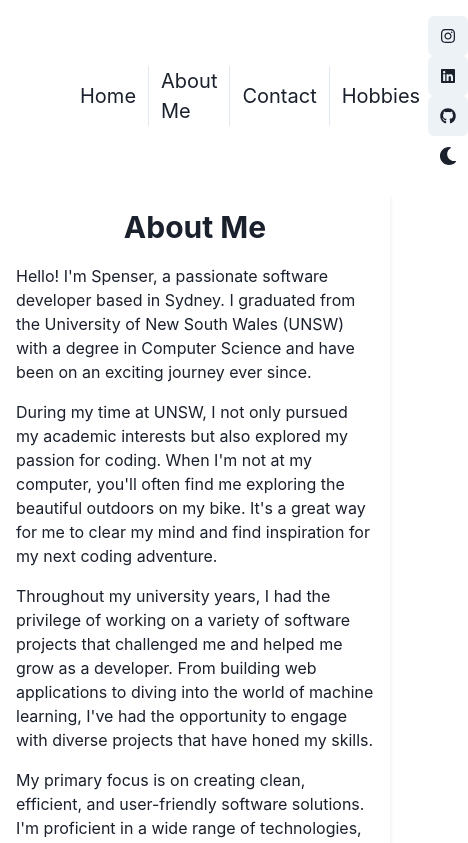
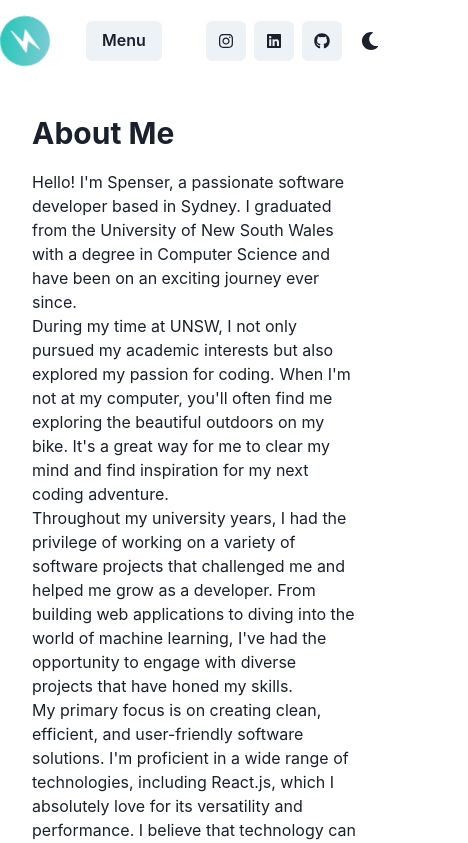
Before and after one commit to davo1233/portfolio-website, a React (Create React App) app in the folder my-app/: page /about in a window 390 px wide. Shown: the top 843 px of the page, 468 px wide, since content can reach past the window. Built offline with nearby package versions, Linux system fonts and the light colour scheme; no server answers.

Commit message:
added menu that changes when it becomes mobile view

```diff
--- a/my-app/src/App.js
+++ b/my-app/src/App.js
@@ -1,49 +1,33 @@
 import React from 'react';
-import {
-  ChakraProvider,
-  VStack,
-  theme,
-  Flex,
-  Heading,
-  Container,
-  Stack,
-  Box,
-
-} from '@chakra-ui/react';
+import { ChakraProvider, VStack, theme, Grid, Box } from '@chakra-ui/react';
 import Home from './pages/Home';
 import Contact from './pages/Contact';
 import About from './pages/About';
 import Navbar from './components/Navbar';
-import { BrowserRouter, Routes, Route } from 'react-router-dom';
+import { Routes, Route } from 'react-router-dom';
 
 function App() {
   return (
     <ChakraProvider theme={theme}>
-      <Stack>
-
-        <Flex w="100%" direction = "column" h = "100%">
-
-
-
-			<Box w = "100%">
+      <Grid
+        templateColumns="1fr" // Single column layout
+        templateRows="auto 1fr" // First row auto-sized for Navbar, second row takes the rest of the space
+        height="100vh" // Full height
+      >
+        {/* Navbar */}
+        <Box>
           <Navbar />
         </Box>
 
-			<Box flex = "1">
+        {/* Main Content */}
+        <Box overflowY="auto" padding="4">
           <Routes>
             <Route exact path="/" element={<Home />} />
             <Route exact path="/about" element={<About />} />
             <Route exact path="/contact" element={<Contact />} />
           </Routes>
         </Box>
-
-
-
-
-
-        </Flex>
-      </Stack>
-
+      </Grid>
     </ChakraProvider>
   );
 }
--- a/my-app/src/components/Navbar.jsx
+++ b/my-app/src/components/Navbar.jsx
@@ -1,50 +1,86 @@
-import {  IconButton, useMediaQuery, Link, Box, Flex, StackDivider, Text, HStack, VStack, Container } from "@chakra-ui/react";
+import {
+    IconButton,
+    useMediaQuery,
+    Link,
+    Box,
+    Flex,
+    StackDivider,
+    Text,
+    HStack,
+    VStack,
+    Button,
+    Collapse,
+  } from "@chakra-ui/react";
   import ColorModeSwitcher from "./ColorModeSwitcher";
   import { BrowserRouter as Router, Link as RouteLink, Routes, Route } from "react-router-dom";
-
-import React from "react";
+  import { useBreakpointValue } from "@chakra-ui/react";
+  import React, { useState } from "react";
   import { Logo } from "./Logo";
-import Home from "../pages/Home";
-import About from "../pages/About";
-import Contact from "../pages/Contact";
-
-import { FaInstagram,FaLinkedin, FaGithub } from "react-icons/fa";
+  import { FaInstagram, FaLinkedin, FaGithub } from "react-icons/fa";
 
   /*
   the navbar which is displayed in the top bar that allows the user to navigate to different parts of the site
   and also contains the links to my socials
   */
-function Navbar() {
+  const Navbar = () => {
 
-    const NavLink = ( {to,text} ) => (
-        <Link as = {RouteLink} to = {to}>
+    const [isOpen, setIsOpen] = useState(false);
+    const isMobile = useBreakpointValue({ base: true, md: false }, { ssr: false });
+
+
+    const toggleMenu = () => {
+      setIsOpen(!isOpen);
+    };
+
+    const NavLink = ({ to, text }) => (
+      <Link as={RouteLink} to={to}>
         <Text fontSize="xl">{text}</Text>
       </Link>
     );
+
     return (
       <Flex justify="space-between" align="center" py={4}>
         <Box>
           <Logo></Logo>
         </Box>
+        {isMobile ? (
+          <Box  color="white">
+            <Button onClick={toggleMenu}>Menu</Button>
+
+            <Collapse in={isOpen}>
+              <VStack align="start" spacing={2} mt={2}>
+                <NavLink to="/" text="Home" />
+                <NavLink to="/about" text="About" />
+                <NavLink to="/contact" text="Contact" />
+                <NavLink to="/hobbies" text="Hobbies" />
+              </VStack>
+            </Collapse>
+          </Box>
+        ) : (
           <Box>
-                <HStack spacing = {3} divider = {<StackDivider/>} ml={20}>
-                        <NavLink to="/" text="Home" ml={2} />
-                        <NavLink to="/about" text="About Me" ml={2} />
-                        <NavLink to="/contact" text="Contact" ml={2} />
-                        <NavLink to="/hobbies" text="Hobbies" ml={2} />
+            <HStack spacing={3} divider={<StackDivider />} ml={20}>
+              <NavLink to="/" text="Home" />
+              <NavLink to="/about" text="About Me" />
+              <NavLink to="/contact" text="Contact" />
+              <NavLink to="/hobbies" text="Hobbies" />
             </HStack>
           </Box>
+        )}
+
         <Box>
-                <IconButton icon= {<FaInstagram/>} ml = {2} p ={2}></IconButton>
-                <IconButton icon = {<FaLinkedin/>} ml = {2} p ={2}></IconButton>
-                <IconButton icon = {<FaGithub/>} ml = {2} p ={2}></IconButton>
-                <ColorModeSwitcher ml = {2} p ={2}></ColorModeSwitcher>
+            <Link href="https://www.instagram.com/tenserspan/" isExternal>
+            <IconButton icon={<FaInstagram />} ml={2} p={2} />
+            </Link>
+            <Link href="https://www.linkedin.com/in/spenser-tan-25372b169/" isExternal>
+            <IconButton icon={<FaLinkedin />} ml={2} p={2} />
+            </Link>
+            <Link href="https://github.com/davo1233" isExternal>
+            <IconButton icon={<FaGithub />} ml={2} p={2} />
+            </Link>
+            <ColorModeSwitcher ml={2} p={2} />
             </Box>
-
       </Flex>
-
-
     );
-}
+  };
 
   export default Navbar;
--- a/my-app/src/pages/About.jsx
+++ b/my-app/src/pages/About.jsx
@@ -1,31 +1,26 @@
 import React from 'react';
-import { Box, Text, Heading, useStyleConfig } from '@chakra-ui/react';
-import Card from '../styling/cardStyle'
-import StravaWidget from '../strava/stravaWidget';
+import { Disclosure } from '@headlessui/react';
+import { Box, Text, Heading } from '@chakra-ui/react';
 
 const About = () => {
-
-const cardStyles = useStyleConfig("Card",Card);
-
   return (
-    <Box p={4} sx={cardStyles} boxShadow='md' borderRadius= 'md' >
-      <Heading as="h1" size="xl" mb={4} textAlign="center">About Me</Heading>
-      <Text mb = {4}>
-        Hello! I'm Spenser, a passionate software developer based in Sydney. I graduated from the University of New South Wales (UNSW) with a degree in Computer Science and have been on an exciting journey ever since.
+    <Box p={4}>
+      <Heading as="h1" size="xl" mb={4}>About Me</Heading>
+      <Text>
+        Hello! I'm Spenser, a passionate software developer based in Sydney. I graduated from the University of New South Wales with a degree in Computer Science and have been on an exciting journey ever since.
       </Text>
-      <Text mb = {4}>
+      <Text>
       During my time at UNSW, I not only pursued my academic interests but also explored my passion for coding. When I'm not at my computer, you'll often find me exploring the beautiful outdoors on my bike. It's a great way for me to clear my mind and find inspiration for my next coding adventure.
       </Text>
-      <Text mb = {4}>
+      <Text>
         Throughout my university years, I had the privilege of working on a variety of software projects that challenged me and helped me grow as a developer. From building web applications to diving into the world of machine learning, I've had the opportunity to engage with diverse projects that have honed my skills.
       </Text>
-      <Text mb = {4}>
+      <Text>
       My primary focus is on creating clean, efficient, and user-friendly software solutions. I'm proficient in a wide range of technologies, including React.js, which I absolutely love for its versatility and performance. I believe that technology can make the world a better place, and I'm excited to be a part of that transformation through my work.
       </Text>
-      <Text mb = {4}>
+      <Text>
       This portfolio showcases some of the projects I've worked on, and I hope you find them as exciting as I did. Feel free to explore and get in touch if you'd like to collaborate on a project or just have a chat about software development. I'm always up for a new challenge!
       </Text>
-      <StravaWidget></StravaWidget>
     </Box>
   );
 };
```
Also changed, not shown: 1 other file (tests, documents, lock files or other folders). Lines whose indentation alone changed are shown as unchanged.
